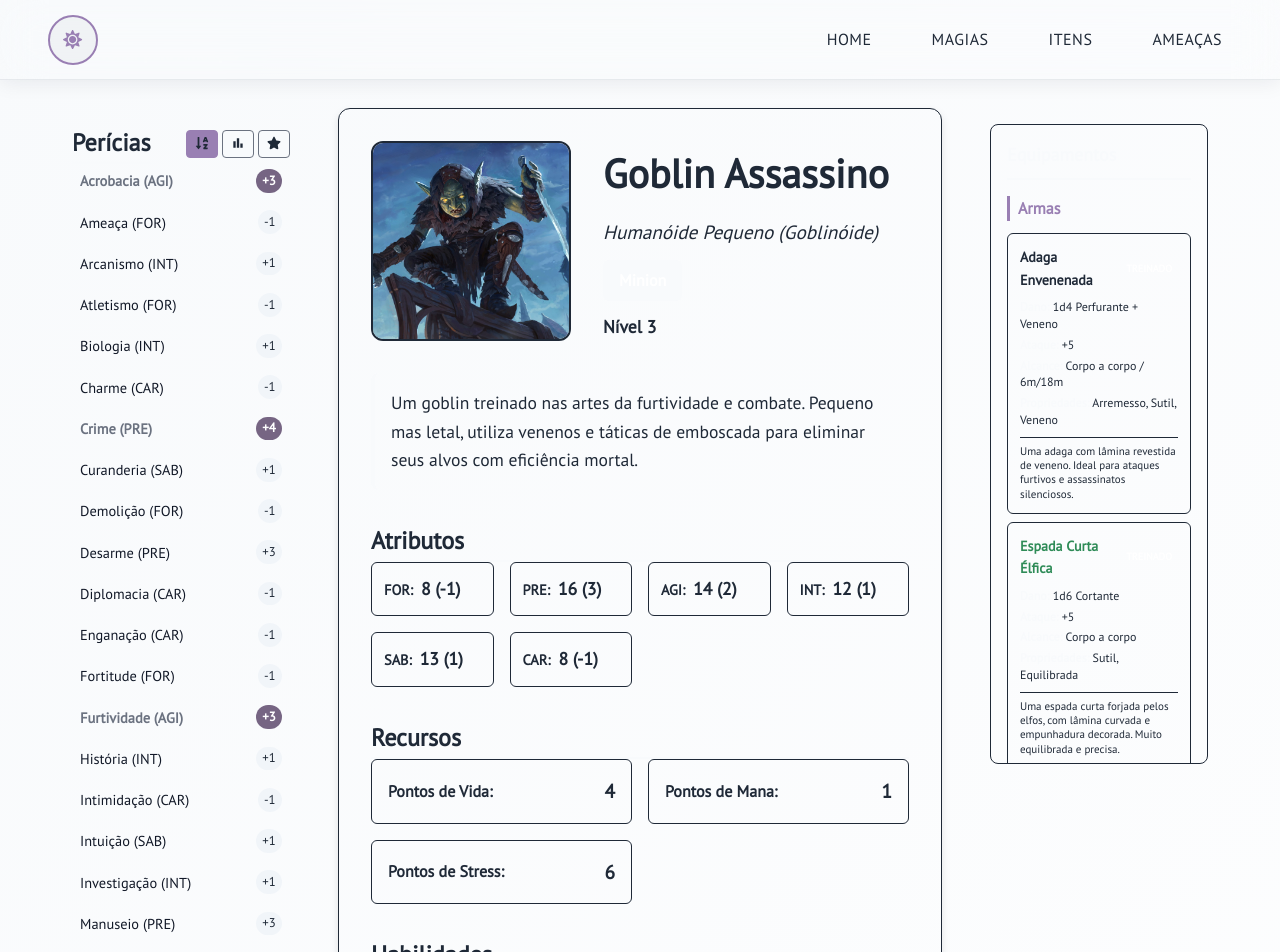
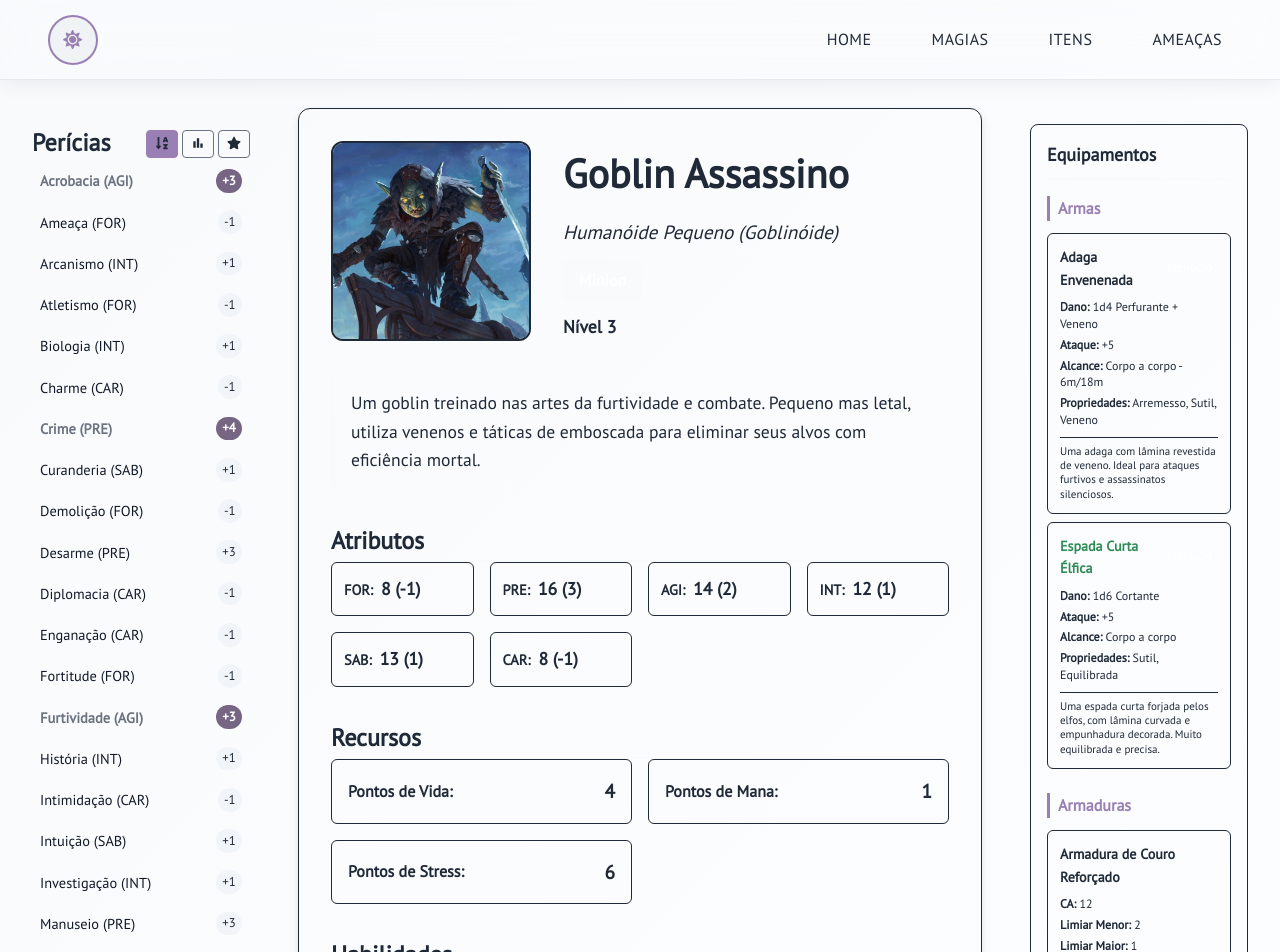
Before and after one commit to icastelito/RPG-content-cards, a React (Vite) app: page /ameacas/1 in a window 1280 px wide. Shown: the top 952 px of the page. Built offline with nearby package versions, Linux system fonts and the light colour scheme.

Commit message:
fix bugs de build

```diff
--- a/public/data/items.json
+++ b/public/data/items.json
@@ -16,7 +16,7 @@
 		"damageType": "Perfurante + Veneno",
 		"category": "Adagas",
 		"properties": ["Arremesso", "Sutil", "Veneno"],
-		"range": "Corpo a corpo / 6m/18m",
+		"range": "Corpo a corpo - 6m/18m",
 		"weight": 1,
 		"attackAttribute": "precision",
 		"targetSkill": "desarme"
--- a/src/components/EquipmentSection/index.tsx
+++ b/src/components/EquipmentSection/index.tsx
@@ -70,7 +70,7 @@ const EquipmentSection: React.FC<EquipmentSectionProps> = ({ items, trainings, c
 					{weapons.map((weapon) => {
 						const attackBonus = calculateWeaponBonus(weapon);
 						const bonusDisplay = attackBonus >= 0 ? `+${attackBonus}` : `${attackBonus}`;
-						const isTrained = weapon.category && hasTraining(weapon.category);
+						const isTrained = Boolean(weapon.category && hasTraining(weapon.category));
 
 						return (
 							<S.ItemCard key={weapon.id} $trained={isTrained}>
@@ -126,12 +126,12 @@ const EquipmentSection: React.FC<EquipmentSectionProps> = ({ items, trainings, c
 								)}
 								{armor.damageMitigationMinor && (
 									<S.ItemDetail>
-										<strong>Mitigação Menor:</strong> {armor.damageMitigationMinor}
+										<strong>Limiar Menor:</strong> {armor.damageMitigationMinor}
 									</S.ItemDetail>
 								)}
 								{armor.damageMitigationMajor && (
 									<S.ItemDetail>
-										<strong>Mitigação Maior:</strong> {armor.damageMitigationMajor}
+										<strong>Limiar Maior:</strong> {armor.damageMitigationMajor}
 									</S.ItemDetail>
 								)}
 								{armor.effects && armor.effects.length > 0 && (
--- a/src/components/EquipmentSection/styles.ts
+++ b/src/components/EquipmentSection/styles.ts
@@ -5,7 +5,6 @@ export const EquipmentContainer = styled.div`
 	background: ${({ theme }) => theme.colors.card};
 	border-radius: 8px;
 	border: 1px solid ${({ theme }) => theme.colors.border};
-	max-height: 80vh;
 	overflow-y: auto;
 `;
 
@@ -13,7 +12,7 @@ export const SectionTitle = styled.h3`
 	margin: 0 0 16px 0;
 	font-size: 18px;
 	font-weight: bold;
-	color: ${({ theme }) => theme.colors.primary};
+	color: ${({ theme }) => theme.colors.fontColorStandart};
 	border-bottom: 2px solid ${({ theme }) => theme.colors.primary};
 	padding-bottom: 8px;
 `;
@@ -114,7 +113,7 @@ export const ItemDetails = styled.div`
 
 export const ItemDetail = styled.div`
 	font-size: 12px;
-	color: ${({ theme }) => theme.colors.text};
+	color: ${({ theme }) => theme.colors.fontColorStandart};
 	margin-bottom: 4px;
 	line-height: 1.4;
 
@@ -123,7 +122,7 @@ export const ItemDetail = styled.div`
 	}
 
 	strong {
-		color: ${({ theme }) => theme.colors.primary};
+		color: ${({ theme }) => theme.colors.fontColorStandart};
 		font-weight: 600;
 	}
 `;
--- a/src/components/ItensShowcase/index.tsx
+++ b/src/components/ItensShowcase/index.tsx
@@ -13,8 +13,14 @@ const ItensShowcase: React.FC<ItensShowcaseProps> = ({ itensList }) => (
 				</S.ItemType>
 				<S.ItemRarity> Raridade: {item.rarity} </S.ItemRarity>
 				{item.attunement ? <S.ItemComponents> Requer sintonia </S.ItemComponents> : <></>}
-				<S.ItemPowerIdentity> Identidade de Poder: {item.powerIdentity} </S.ItemPowerIdentity>
-				<S.ItemDescription> Descrição: {item.description} </S.ItemDescription>
+				<S.ItemPowerIdentity>
+					{" "}
+					Identidade Anima: {item.animaIdentity?.join(", ") || "Neutro"}{" "}
+				</S.ItemPowerIdentity>
+				<S.ItemDescription>
+					{" "}
+					Descrição: {Array.isArray(item.description) ? item.description.join(" ") : item.description}{" "}
+				</S.ItemDescription>
 			</S.ShowcaseContent>
 		))}
 	</S.Showcase>
--- a/src/pages/CreatureDetail/styles.ts
+++ b/src/pages/CreatureDetail/styles.ts
@@ -4,7 +4,7 @@ export const DetailContainer = styled.div`
 	padding: 2rem 1rem;
 	min-height: calc(100vh - 80px);
 	background: ${(props) => props.theme.colors.background};
-	max-width: 1200px;
+	max-width: 1600px;
 	margin: 0 auto;
 `;
 
```
